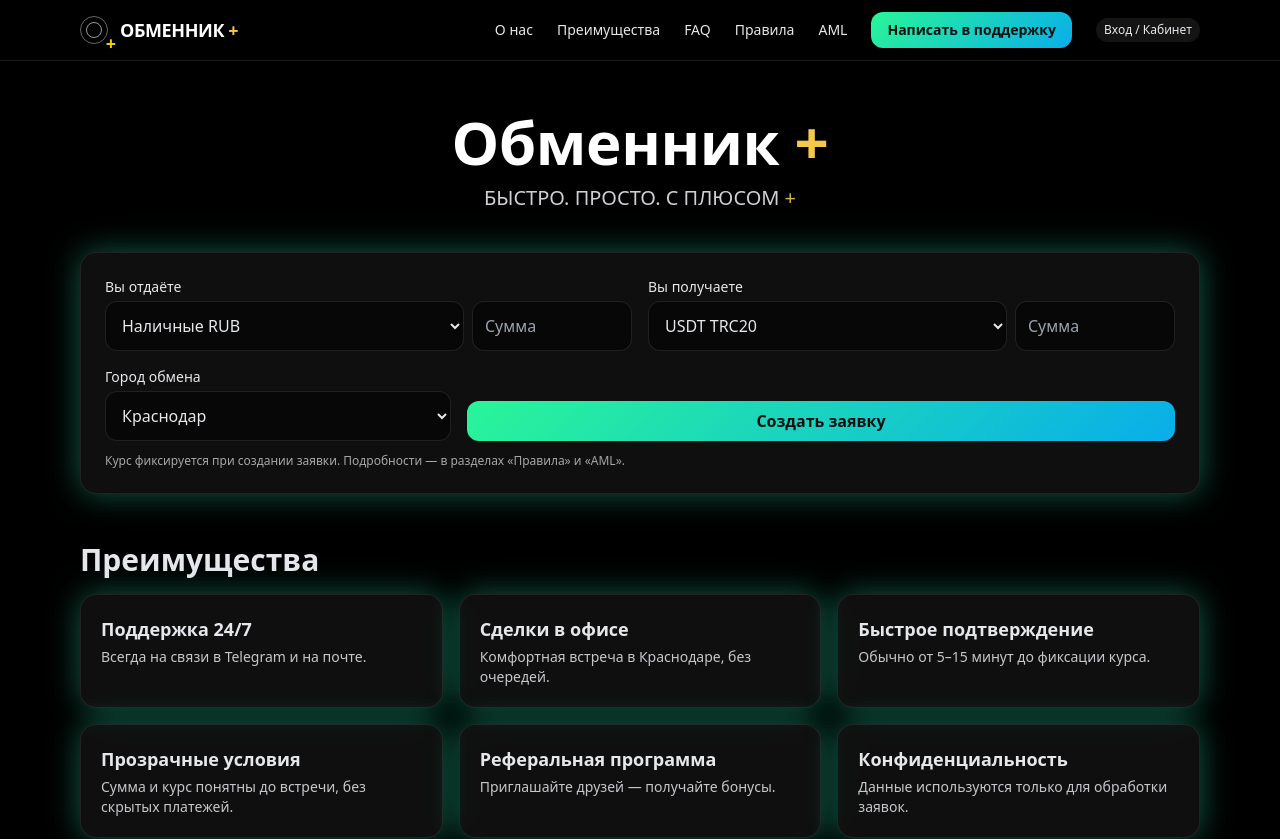
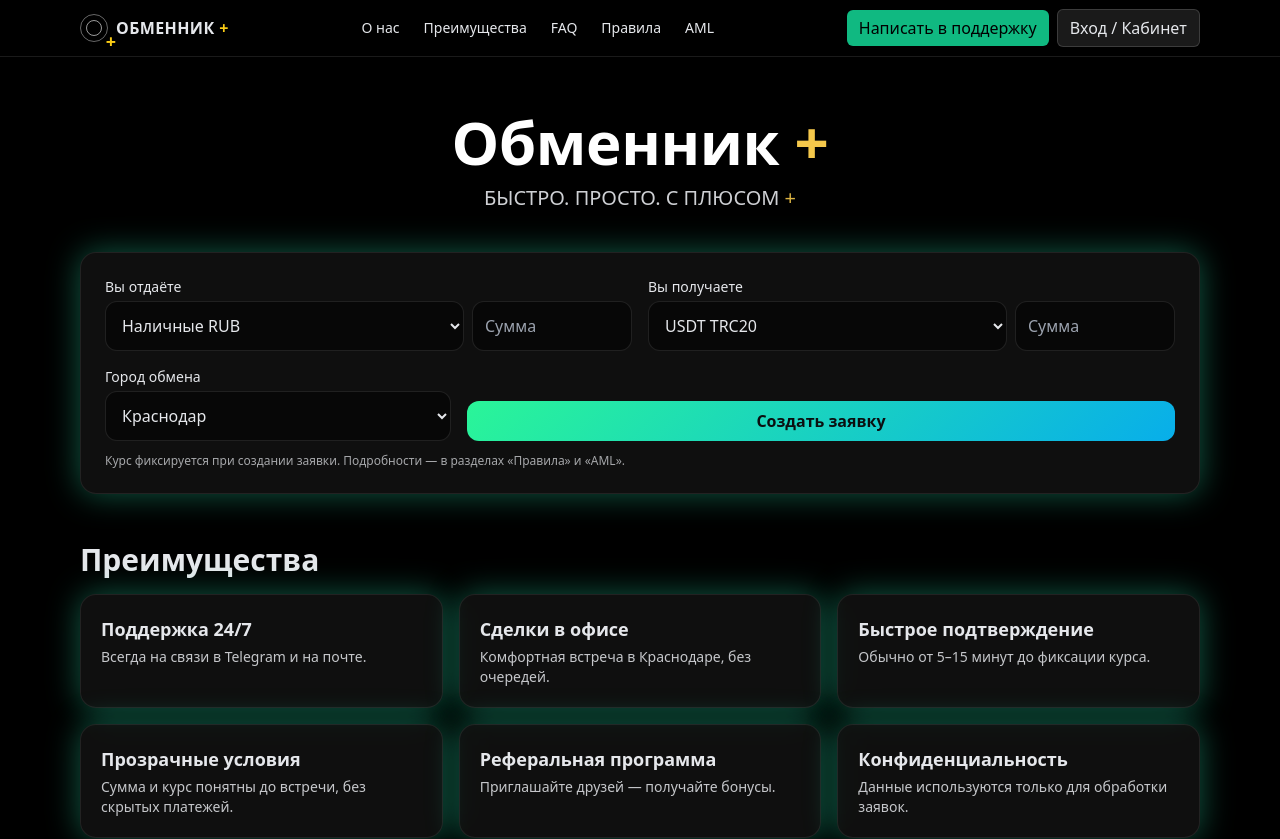
Before and after one commit to mihailgybkin-dot/obmennik-plus, a Next.js app: page / in a window 1280 px wide. Shown: the top 839 px of the page. Built offline with nearby package versions, Linux system fonts and the light colour scheme; no server answers.

Commit message:
Update NavBar.tsx

```diff
--- a/components/NavBar.tsx
+++ b/components/NavBar.tsx
@@ -1,36 +1,43 @@
-'use client';
+"use client";
+
 import Link from "next/link";
-import Logo from "./Logo";
+import Logo from "@/components/Logo";
 
-export default function NavBar(){
+export default function NavBar() {
   return (
-    <nav className="fixed top-0 left-0 right-0 z-50 backdrop-blur bg-black/40 border-b border-white/10">
-      <div className="mx-auto max-w-6xl px-4 py-3 flex items-center justify-between">
-        <Link href="/" aria-label="Обменник +" className="flex items-center gap-3">
-          <Logo size={36} />
-          <div className="flex items-baseline font-extrabold tracking-tight">
-            <span className="text-white text-lg leading-none">ОБМЕННИК</span>
-            <span className="text-[#F5C84B] text-lg leading-none ml-1">+</span>
-          </div>
+    <header className="fixed inset-x-0 top-0 z-50 backdrop-blur bg-black/70 border-b border-white/10">
+      <nav className="mx-auto max-w-6xl px-4 h-14 flex items-center justify-between">
+        <Link href="/" className="flex items-center gap-2">
+          <Logo />
+          <span className="font-bold tracking-wide">
+            ОБМЕННИК<span className="text-yellow-400"> +</span>
+          </span>
         </Link>
 
-        {/* Desktop */}
         <div className="hidden md:flex items-center gap-6 text-sm">
           <Link href="/about" className="hover:opacity-80">О нас</Link>
-          <a href="/#features" className="hover:opacity-80">Преимущества</a>
-          <a href="/#faq" className="hover:opacity-80">FAQ</a>
+          <Link href="/#benefits" className="hover:opacity-80">Преимущества</Link>
+          <Link href="/#faq" className="hover:opacity-80">FAQ</Link>
           <Link href="/rules" className="hover:opacity-80">Правила</Link>
           <Link href="/aml" className="hover:opacity-80">AML</Link>
-          <a href="https://t.me/mikhail_gubkin" target="_blank" className="btn">Написать в поддержку</a>
-          <Link href="/dashboard" className="badge">Вход / Кабинет</Link>
         </div>
 
-        {/* Mobile */}
-        <div className="md:hidden flex items-center gap-2">
-          <a href="https://t.me/mikhail_gubkin" target="_blank" className="btn px-3 py-2 text-sm">Поддержка</a>
-          <Link href="/dashboard" className="badge px-3 py-2 text-sm">Кабинет</Link>
+        <div className="flex items-center gap-2">
+          <a
+            href="https://t.me/mikhail_gubkin"
+            target="_blank"
+            className="px-3 py-1.5 rounded-md bg-emerald-500 hover:bg-emerald-400 text-black font-medium"
+          >
+            Написать в поддержку
+          </a>
+          <Link
+            href="/dashboard"
+            className="hidden sm:inline-flex px-3 py-1.5 rounded-md bg-white/10 hover:bg-white/20 border border-white/15"
+          >
+            Вход / Кабинет
+          </Link>
         </div>
-      </div>
-    </nav>
+      </nav>
+    </header>
   );
 }
```
